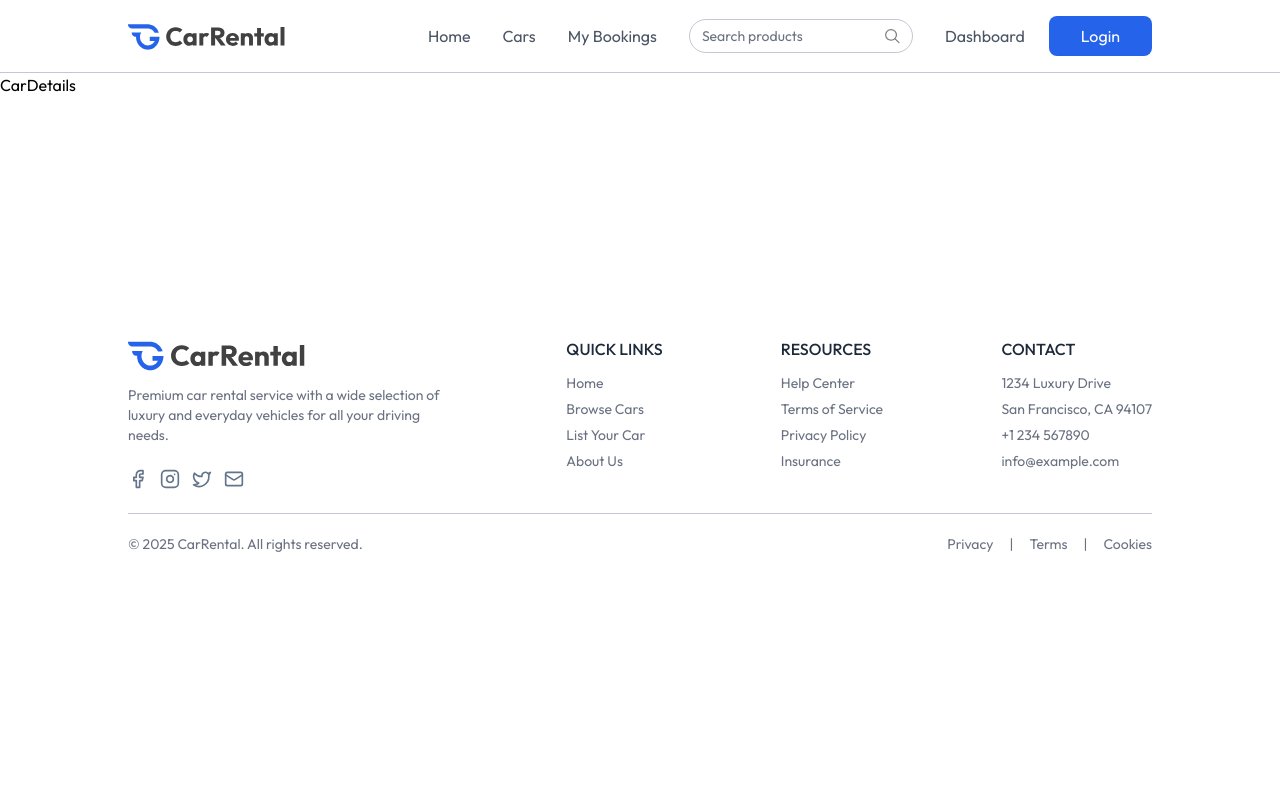
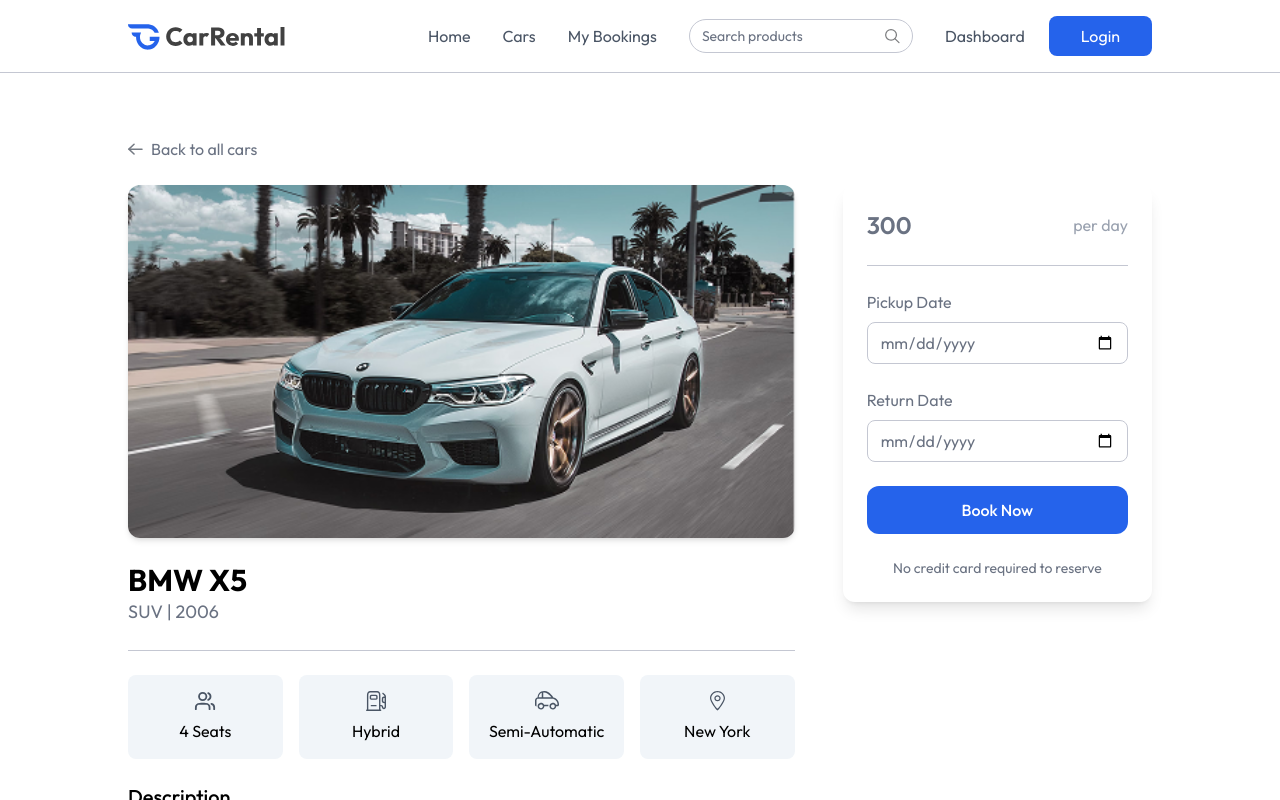
Before and after one commit to Kishan-kumar001/CarRental, a React app in the folder client/: page / in a window 1280 px wide. Both pictures are taken after a click on the element 288 px from the left and 1223 px from the top of the page. Shown: the top 800 px of the page. Built offline with nearby package versions, Linux system fonts and the light colour scheme; the HTML template or start-up script is replaced by a standard one.

Commit message:
completed car details

```diff
--- a/client/src/components/CarCard.jsx
+++ b/client/src/components/CarCard.jsx
@@ -39,7 +39,7 @@
               {car.brand} {car.model}
             </h3>
             <p className="text-muted-foreground text-sm">
-              {car.category} - {car.year}
+              {car.category} | {car.year}
             </p>
           </div>
         </div>
@@ -54,7 +54,7 @@
           </div>
           <div className="flex items-center text-sm text-muted-foreground">
             <img src={assets.car_icon} alt="" className="h-4 mr-2" />
-            <span>{car.transmission} Seats</span>
+            <span>{car.transmission}</span>
           </div>
           <div className="flex items-center text-sm text-muted-foreground">
             <img src={assets.location_icon} alt="" className="h-4 mr-2" />
--- a/client/src/components/Hero.jsx
+++ b/client/src/components/Hero.jsx
@@ -8,7 +8,7 @@
       <h1 className="text-4xl md:text-5xl font-semibold mt-20 lg:mt-0">
         Luxury cars on Rent
       </h1>
-      <form className="flex flex-col md:flex-row items-start md:items-center justify-between p-6 rounded-lg md:rounded-full w-full max-w-80 md:max-w-200 bg-white shadow-[0px_8px_20px_rgba(0,0,0,0.1)]">
+      <form className="flex flex-col md:flex-row items-start md:items-center justify-between p-6 rounded-lg md:rounded-full w-full max-w-80 md:max-w-200 bg-white shadow-[0px_8px_20px_rgba(0,0,0,0.1)] jus">
         <div className="flex flex-col md:flex-row items-start md:items-center gap-10 min-md:ml-8">
           <div className="flex flex-col items-start gap-2">
             <select
@@ -47,7 +47,7 @@
             />
           </div>
         </div>
-        <button className="flex items-center justify-center gap-1 px-9 py-3 max-sm:mt-4 bg-primary hover:bg-primary-dull text-white rounded-full cursor-pointer sm:mt-5">
+        <button className="flex items-center justify-center gap-1 px-9 py-3 max-sm:mt-4 bg-primary hover:bg-primary-dull text-white rounded-full cursor-pointer sm:mt-5 lg:mt-0">
           <img
             src={assets.search_icon}
             alt="search"
--- /dev/null
+++ b/client/src/components/Loader.jsx
@@ -0,0 +1,11 @@
+import React from "react";
+
+const Loader = () => {
+  return (
+    <div className="flex justify-center items-center h-[80vh]">
+      <div className="animate-spin rounded-full h-14 w-14 border-4 border-gray-300 border-t-primary"></div>
+    </div>
+  );
+};
+
+export default Loader;
--- a/client/src/pages/CarDetails.jsx
+++ b/client/src/pages/CarDetails.jsx
@@ -1,9 +1,138 @@
-import React from 'react'
+import React, { useEffect, useState } from "react";
+import { useNavigate, useParams } from "react-router-dom";
+import { assets, dummyCarData } from "../assets/assets";
+import Loader from "../components/Loader";
 
 const CarDetails = () => {
-  return (
-    <div>CarDetails</div>
-  )
-}
+  const { id } = useParams();
+  const navigate = useNavigate();
+  const [car, setCar] = useState(null);
+  const currency = import.meta.env.VITE_CURRENCY;
+  const handleSubmit = async (e) => {
+    e.preventDefault();
+  };
+  useEffect(() => {
+    setCar(dummyCarData.find((car) => car._id === id));
+  }, [id]);
 
-export default CarDetails
+  return car ? (
+    <div className="px-6 md:px-16 lg:px-24 xl:px-32 mt-16">
+      <button
+        onClick={() => navigate(-1)}
+        className="flex items-center gap-2 mb-6 text-gray-500 cursor-pointer"
+      >
+        <img src={assets.arrow_icon} alt="" className="rotate-180 opacity-65" />
+        Back to all cars
+      </button>
+      <div className="grid grid-cols-1 lg:grid-cols-3 gap-8 lg:gap-12">
+        <div className="lg:col-span-2">
+          <img
+            src={car.image}
+            alt=""
+            className="w-full h-auto md:max-h-100 object-cover rounded-xl mb-6 shadow-md"
+          />
+          <div className="space-y-6">
+            <div>
+              <h1 className="text-3xl font-bold">
+                {car.brand} {car.model}
+              </h1>
+              <p className="text-gray-500 text-lg">
+                {car.category} | {car.year}
+              </p>
+            </div>
+            <hr className="border-borderColor my-6" />
+            <div className="grid grid-cols-2 sm:grid-cols-4 gap-4">
+              {[
+                {
+                  icon: assets.users_icon,
+                  text: `${car.seating_capacity} Seats`,
+                },
+                {
+                  icon: assets.fuel_icon,
+                  text: car.fuel_type,
+                },
+                {
+                  icon: assets.car_icon,
+                  text: car.transmission,
+                },
+                {
+                  icon: assets.location_icon,
+                  text: car.location,
+                },
+              ].map(({ icon, text }) => (
+                <div
+                  key={text}
+                  className="flex flex-col items-center bg-light p-4 rounded-lg"
+                >
+                  <img src={icon} alt="" className="h-5 mb-2" />
+                  {text}
+                </div>
+              ))}
+            </div>
+            <div>
+              <h1 className="text-xl font-medium mb-3">Description</h1>
+              <p className="text-gray-500">{car.description}</p>
+            </div>
+            <div>
+              <h1 className="text-xl font-medium mb-3">Features</h1>
+              <ul className="grid grid-cols-1 sm:grid-cols-2 gap-2">
+                {[
+                  "360 Camera",
+                  "Bluetooth",
+                  "GPS",
+                  "Heated Seats",
+                  "Rear View Mirror",
+                ].map((item) => (
+                  <li key={item} className="flex items-center text-gray-500">
+                    <img src={assets.check_icon} className="h-4 mr-2" alt="" />
+                    {item}
+                  </li>
+                ))}
+              </ul>
+            </div>
+          </div>
+        </div>
+        <form
+          onSubmit={handleSubmit}
+          className="shadow-lg h-max sticky top-18 rounded-xl p-6 space-y-6 text-gray-500"
+        >
+          <p className="flex items-center justify-between text-2xl text-gray-500 font-semibold">
+            {currency}
+            {car.pricePerDay}
+            <span className="text-base text-gray-400 font-normal">per day</span>
+          </p>
+          <hr className="border-borderColor my-6" />
+          <div className="flex flex-col gap-2">
+            <label htmlFor="pickup-date">Pickup Date</label>
+            <input
+              type="date"
+              className="border border-borderColor px-3 py-2 rounded-lg"
+              required
+              id="pickup-date"
+              min={new Date().toISOString().split("T")[0]}
+            />
+          </div>
+          <div className="flex flex-col gap-2">
+            <label htmlFor="return-date">Return Date</label>
+            <input
+              type="date"
+              className="border border-borderColor px-3 py-2 rounded-lg"
+              required
+              id="return-date"
+            />
+          </div>
+          <button className="w-full bg-primary hover:bg-primary-dull transition-all py-3 font-medium text-white rounded-xl cursor-pointer">
+            Book Now
+          </button>
+          <p className="text-center text-sm">
+            No credit card required to reserve
+          </p>
+        </form>
+      </div>
+    </div>
+  ) : (
+    <Loader />
+  );
+};
+
+export default CarDetails;
```
